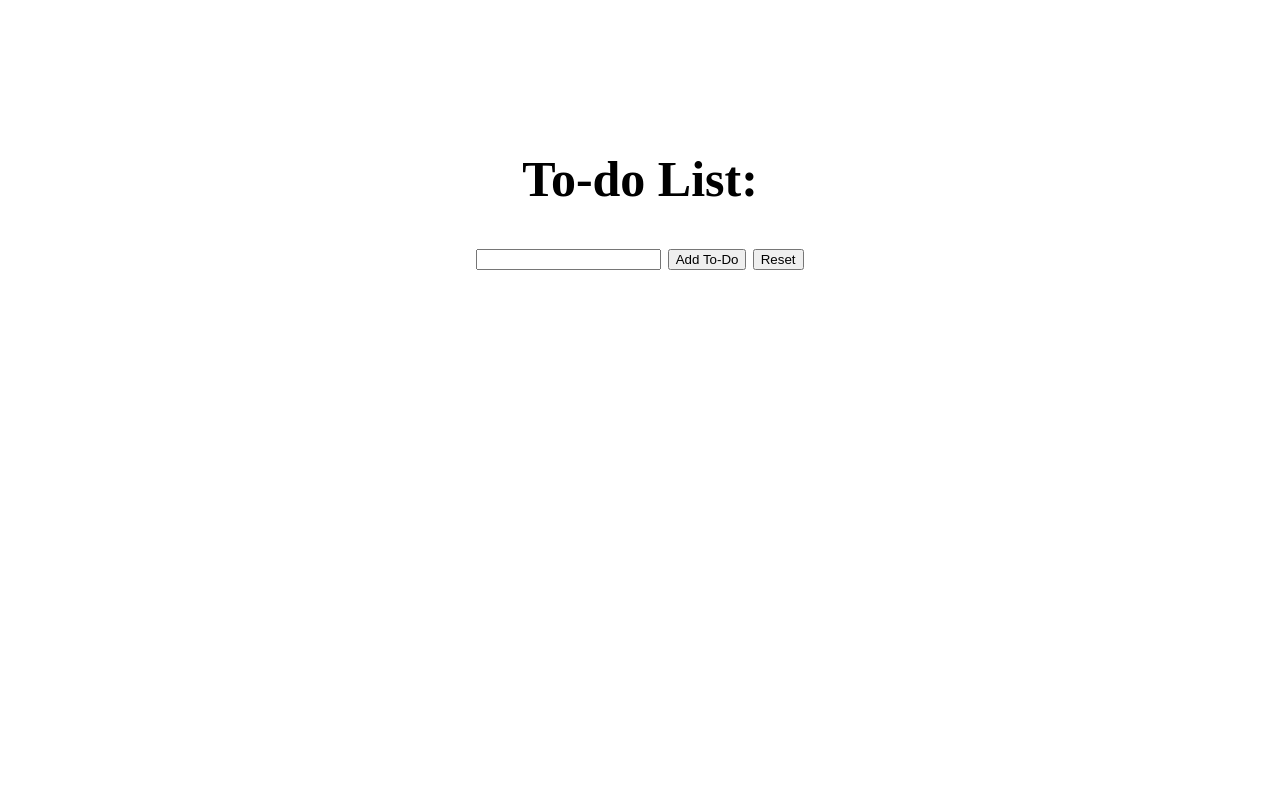
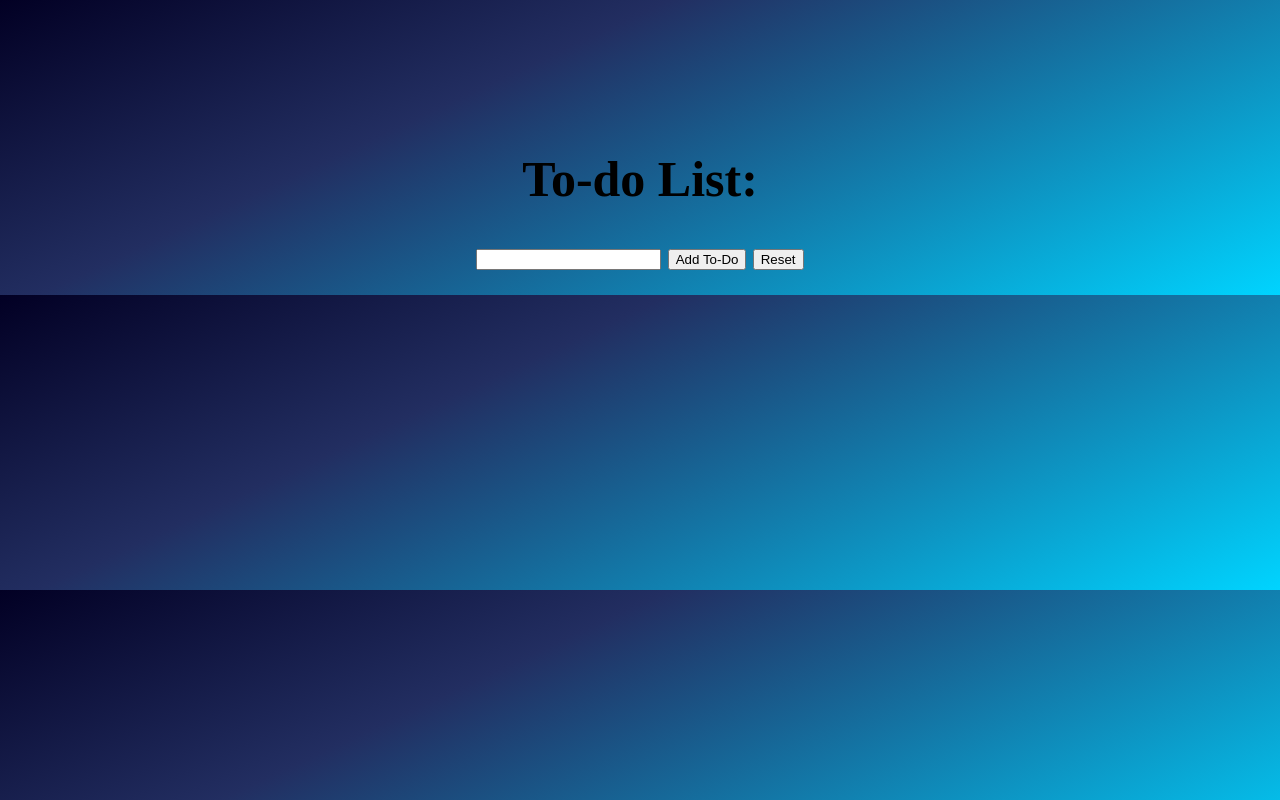
Before and after one commit to silvafabian/dom-todo-lab, a plain HTML site: page index.html in a window 1280 px wide. Drawn offline with Linux system fonts and the light colour scheme.

Commit message:
Polished up lab

```diff
--- a/css/style.css
+++ b/css/style.css
@@ -1,4 +1,7 @@
 body {
+  background: rgb(2,0,36);
+  background: linear-gradient(155deg, rgba(2,0,36,1) 0%, rgba(34,46,97,1) 35%, rgba(0,212,255,1) 100%);
+
   font-size: 25px;
   text-align: center;
   margin-top: 150px;
```
